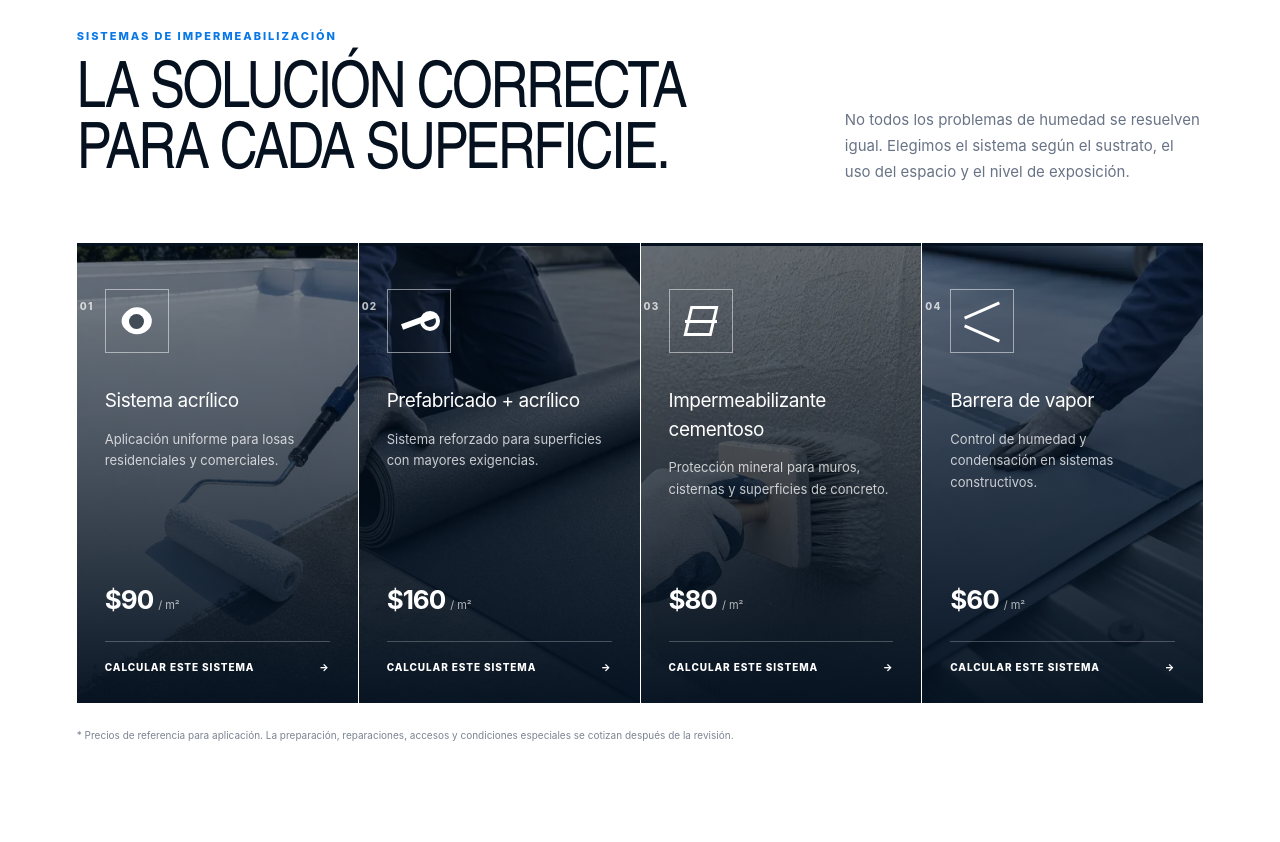
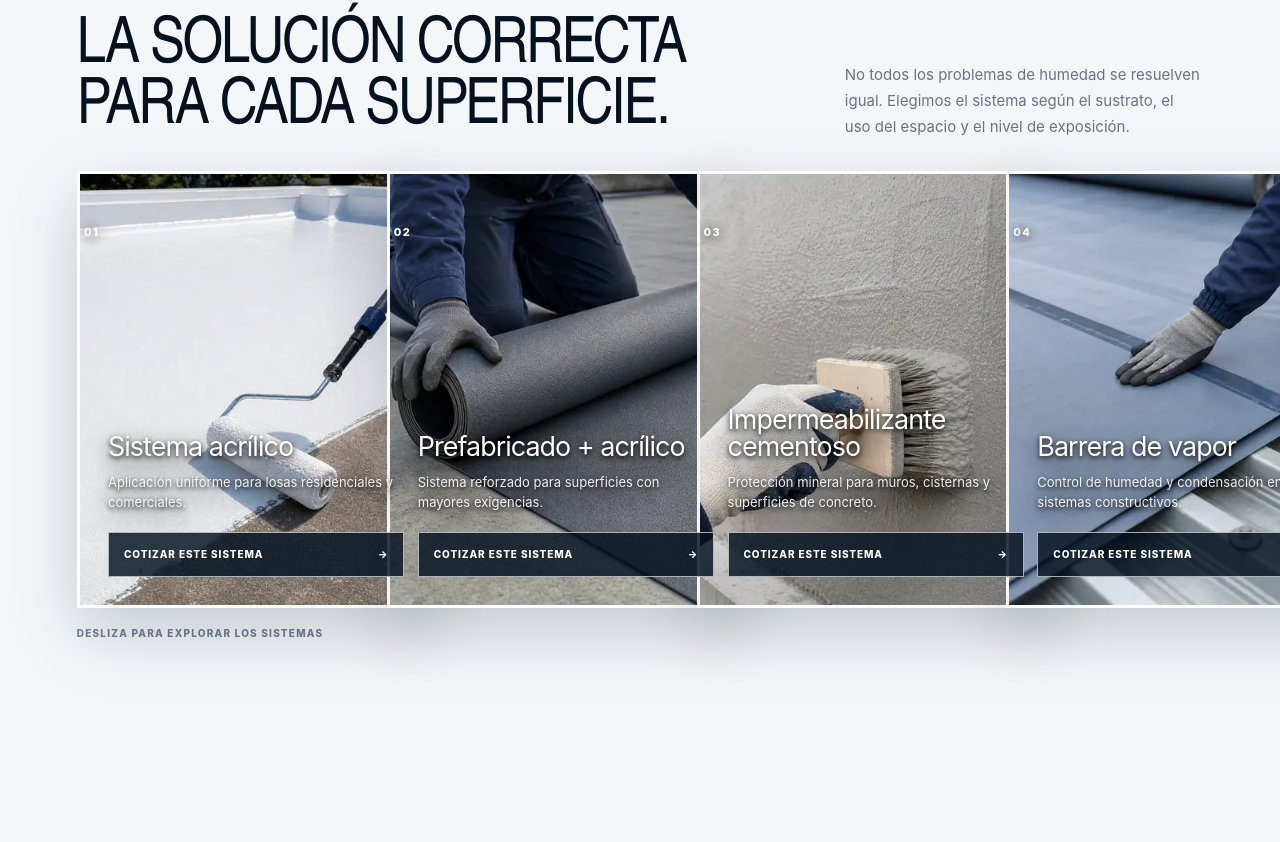
Before and after one commit to Rodrigoloh/ImperTech, a Next.js app: page / in a window 1280 px wide. Shown: the part 958-1800 px from the top of the page. Built offline with nearby package versions, Linux system fonts and the light colour scheme.

Commit message:
Rediseña carrusel de servicios y simplifica hero

```diff
--- a/app/globals.css
+++ b/app/globals.css
@@ -222,7 +222,7 @@
   left: clamp(24px, 6vw, 96px);
   max-width: 690px;
   position: absolute;
-  top: 184px;
+  top: 150px;
   z-index: 2;
 }
 
@@ -241,6 +241,7 @@
 
 .hero h1,
 .section h2,
+.systems-scroll h2,
 .process-section h2,
 .equipment h2,
 .structures h2,
@@ -397,8 +398,8 @@
 }
 
 .sika-logo {
-  height: 66px;
-  width: 112px;
+  height: 58px;
+  width: 142px;
 }
 
 .brand-strip i {
@@ -442,27 +443,64 @@
   max-width: 480px;
 }
 
+.systems-scroll {
+  background: #f4f7fa;
+  height: 320vh;
+  position: relative;
+}
+
+.systems-sticky {
+  display: flex;
+  flex-direction: column;
+  height: 100svh;
+  justify-content: center;
+  overflow: hidden;
+  padding: 44px 0 24px;
+  position: sticky;
+  top: 0;
+}
+
+.systems-sticky .section-heading {
+  margin-bottom: 30px;
+  padding: 0 clamp(24px, 6vw, 96px);
+  width: 100%;
+}
+
+.system-viewport {
+  overflow: visible;
+  width: 100%;
+}
+
 .system-grid {
-  display: grid;
-  gap: 1px;
-  grid-template-columns: repeat(4, 1fr);
-  margin: 0 auto;
-  max-width: 1370px;
+  --systems-x: 0px;
+  align-items: stretch;
+  display: flex;
+  margin-left: clamp(24px, 6vw, 96px);
+  padding-right: 12vw;
+  transform: translate3d(var(--systems-x), 0, 0);
+  transition: transform 0.08s linear;
+  width: max-content;
+  will-change: transform;
 }
 
 .system-card {
-  background: var(--ink);
-  border-top: 3px solid transparent;
-  display: flex;
+  aspect-ratio: 0.82;
+  border: 3px solid rgba(255, 255, 255, 0.92);
+  box-shadow: 0 24px 65px rgba(3, 19, 38, 0.2);
+  display: flex;
+  flex: 0 0 clamp(300px, 28vw, 410px);
   flex-direction: column;
-  min-height: 460px;
+  justify-content: flex-end;
   overflow: hidden;
   padding: 28px;
   position: relative;
   transition:
-    background 0.25s ease,
-    border-color 0.25s ease,
-    transform 0.25s ease;
+    box-shadow 0.3s ease,
+    transform 0.3s ease;
+}
+
+.system-card + .system-card {
+  margin-left: clamp(-58px, -3.8vw, -34px);
 }
 
 .system-photo {
@@ -476,28 +514,14 @@
   z-index: 0;
 }
 
-.system-card::after {
-  background: linear-gradient(
-    180deg,
-    rgba(3, 16, 31, 0.48) 0%,
-    rgba(3, 16, 31, 0.7) 48%,
-    rgba(3, 16, 31, 0.97) 100%
-  );
-  content: "";
-  inset: 0;
-  position: absolute;
-  z-index: 1;
-}
-
 .system-card:hover {
-  border-color: #70c3ff;
-  box-shadow: 0 25px 60px rgba(4, 20, 39, 0.24);
-  transform: translateY(-6px);
-  z-index: 2;
+  box-shadow: 0 30px 80px rgba(3, 19, 38, 0.32);
+  transform: translateY(-8px);
+  z-index: 5;
 }
 
 .system-card:hover .system-photo {
-  transform: scale(1.045);
+  transform: scale(1.035);
 }
 
 .system-card > *:not(.system-photo) {
@@ -506,127 +530,42 @@
 }
 
 .card-index {
-  color: rgba(255, 255, 255, 0.72);
-  font-size: 10px;
+  color: var(--white);
+  font-size: 11px;
   font-weight: 800;
   letter-spacing: 0.12em;
   position: absolute;
-  right: 25px;
-  top: 25px;
-}
-
-.system-icon {
-  align-items: center;
-  border: 1px solid rgba(255, 255, 255, 0.5);
-  display: flex;
-  height: 64px;
-  justify-content: center;
-  margin-bottom: 34px;
-  position: relative;
-  width: 64px;
-}
-
-.system-icon::before,
-.system-icon::after,
-.system-icon i {
-  background: var(--white);
-  content: "";
-  display: block;
-  position: absolute;
-}
-
-.icon-1::before {
-  border-radius: 55% 45% 60% 40%;
-  height: 28px;
-  transform: rotate(45deg);
-  width: 28px;
-}
-
-.icon-1::after {
-  background: rgba(3, 16, 31, 0.75);
-  border-radius: 50%;
-  height: 15px;
-  width: 15px;
-}
-
-.icon-2::before {
-  height: 6px;
-  transform: rotate(-20deg);
-  width: 35px;
-}
-
-.icon-2::after {
-  border: 4px solid var(--white);
-  border-radius: 50%;
-  background: transparent;
-  height: 20px;
-  right: 10px;
-  width: 20px;
-}
-
-.icon-3::before {
-  background: transparent;
-  border: 3px solid var(--white);
-  height: 30px;
-  transform: skew(-13deg);
-  width: 28px;
-}
-
-.icon-3::after {
-  height: 3px;
-  width: 32px;
-}
-
-.icon-4::before {
-  height: 3px;
-  top: 19px;
-  transform: rotate(-24deg);
-  width: 38px;
-}
-
-.icon-4::after {
-  bottom: 17px;
-  height: 3px;
-  transform: rotate(24deg);
-  width: 38px;
-}
-
-.system-card h3 {
+  right: 24px;
+  text-shadow: 0 2px 12px rgba(0, 0, 0, 0.9);
+  top: 22px;
+}
+
+.system-card-copy {
+  margin-top: auto;
+  text-shadow:
+    0 2px 5px rgba(0, 0, 0, 0.95),
+    0 8px 24px rgba(0, 0, 0, 0.8);
+}
+
+.system-card-copy h3 {
   color: var(--white);
-  font-size: 19px;
-  letter-spacing: -0.025em;
-  margin: 0 0 13px;
-}
-
-.system-card > p {
-  color: rgba(255, 255, 255, 0.76);
+  font-size: clamp(24px, 2.1vw, 34px);
+  letter-spacing: -0.035em;
+  line-height: 1;
+  margin: 0 0 12px;
+}
+
+.system-card-copy p {
+  color: rgba(255, 255, 255, 0.92);
   font-size: 13px;
-  line-height: 1.65;
-  margin: 0 0 27px;
-}
-
-.price {
-  align-items: baseline;
-  display: flex;
-  gap: 5px;
-  margin-top: auto;
-}
-
-.price strong {
-  color: var(--white);
-  font-size: 26px;
-  letter-spacing: -0.04em;
-}
-
-.price span {
-  color: rgba(255, 255, 255, 0.68);
-  font-size: 11px;
+  line-height: 1.55;
+  margin: 0;
+  max-width: 310px;
 }
 
 .system-card button {
-  background: none;
-  border: 0;
-  border-top: 1px solid rgba(255, 255, 255, 0.24);
+  background: rgba(3, 16, 31, 0.82);
+  border: 1px solid rgba(255, 255, 255, 0.65);
   color: var(--white);
   cursor: pointer;
   display: flex;
@@ -634,18 +573,19 @@
   font-weight: 800;
   justify-content: space-between;
   letter-spacing: 0.09em;
-  margin-top: 22px;
-  padding: 18px 0 0;
+  margin-top: 20px;
+  padding: 14px 15px;
   text-align: left;
   text-transform: uppercase;
 }
 
-.price-note {
-  color: #7b8592;
+.systems-scroll-hint {
+  color: #718092;
   font-size: 10px;
-  line-height: 1.6;
-  margin: 24px auto 0;
-  max-width: 1370px;
+  font-weight: 800;
+  letter-spacing: 0.12em;
+  margin: 18px clamp(24px, 6vw, 96px) 0;
+  text-transform: uppercase;
 }
 
 .process-section {
@@ -1579,12 +1519,12 @@
   .hero-copy {
     left: 22px;
     right: 22px;
-    top: 140px;
+    top: 180px;
   }
 
   .hero-brand-card {
     right: 18px;
-    top: 88px;
+    top: 24px;
     width: 175px;
   }
 
@@ -1682,30 +1622,39 @@
   }
 
   .system-grid {
-    grid-template-columns: 1fr;
+    margin-left: 22px;
+    padding-right: 22px;
   }
 
   .system-card {
-    min-height: 440px;
+    flex-basis: 82vw;
+    min-height: 390px;
     padding: 26px;
   }
 
-  .system-photo {
-    height: 100%;
-    inset: 0;
-  }
-
-  .system-card .system-icon {
-    height: 52px;
-    margin-bottom: 22px;
-    width: 52px;
-  }
-
-  .system-card .card-index {
-    background: rgba(3, 16, 31, 0.78);
-    color: var(--white);
-    padding: 8px 10px;
-    top: 14px;
+  .system-card + .system-card {
+    margin-left: -26px;
+  }
+
+  .systems-scroll {
+    height: 300vh;
+  }
+
+  .systems-sticky {
+    padding: 34px 0 18px;
+  }
+
+  .systems-sticky .section-heading {
+    margin-bottom: 20px;
+    padding: 0 22px;
+  }
+
+  .systems-sticky .section-heading h2 {
+    font-size: 38px;
+  }
+
+  .systems-scroll-hint {
+    margin: 14px 22px 0;
   }
 
   .process-section {
@@ -1892,4 +1841,18 @@
   .hero-sprayer {
     --sprayer-x: 0px !important;
   }
-}
+
+  .systems-scroll {
+    height: auto;
+  }
+
+  .systems-sticky {
+    height: auto;
+    position: relative;
+  }
+
+  .system-grid {
+    overflow-x: auto;
+    transform: none !important;
+  }
+}
--- a/app/page.tsx
+++ b/app/page.tsx
@@ -93,6 +93,8 @@
   const [currentProject, setCurrentProject] = useState(0);
   const sprayerRef = useRef<HTMLDivElement>(null);
   const applicationRef = useRef<HTMLElement>(null);
+  const systemsRef = useRef<HTMLElement>(null);
+  const systemsTrackRef = useRef<HTMLDivElement>(null);
 
   useEffect(() => {
     let frame = 0;
@@ -127,6 +129,24 @@
         applicationRef.current.style.setProperty(
           "--application-copy-y",
           `${(0.5 - progress) * 34}px`,
+        );
+      }
+
+      if (systemsRef.current && systemsTrackRef.current) {
+        const rect = systemsRef.current.getBoundingClientRect();
+        const scrollDistance = Math.max(
+          1,
+          systemsRef.current.offsetHeight - window.innerHeight,
+        );
+        const progress = Math.min(1, Math.max(0, -rect.top / scrollDistance));
+        const sidePadding = window.innerWidth <= 760 ? 22 : 96;
+        const maxTranslate = Math.max(
+          0,
+          systemsTrackRef.current.scrollWidth - window.innerWidth + sidePadding,
+        );
+        systemsTrackRef.current.style.setProperty(
+          "--systems-x",
+          `${-progress * maxTranslate}px`,
         );
       }
     };
@@ -187,22 +207,6 @@
 
   return (
     <main>
-      <header className="site-header">
-        <a className="brand" href="#inicio" aria-label="Impertech, ir al inicio">
-          <img src="/impertech-logo-contrast.png" alt="Impertech" />
-        </a>
-        <nav aria-label="Navegación principal">
-          <a href="#servicios">Sistemas</a>
-          <a href="#proceso">Proceso</a>
-          <a href="#estructuras">Estructuras</a>
-          <a href="#cotizador">Cotizador</a>
-        </nav>
-        <a className="header-phone" href={`tel:+${PHONE_CALL}`}>
-          <span>Llámanos</span>
-          442 118 6062
-        </a>
-      </header>
-
       <section className="hero" id="inicio">
         <img
           className="hero-image"
@@ -221,7 +225,6 @@
           </div>
         </div>
         <div className="hero-copy">
-          <p className="eyebrow">Impermeabilización · Querétaro y alrededores</p>
           <h1>
             Tu propiedad,
             <span> protegida de raíz.</span>
@@ -286,7 +289,8 @@
         </small>
       </section>
 
-      <section className="section systems" id="servicios">
+      <section className="systems-scroll" id="servicios" ref={systemsRef}>
+        <div className="systems-sticky">
           <div className="section-heading">
             <div>
               <p className="eyebrow blue">Sistemas de impermeabilización</p>
@@ -298,7 +302,8 @@
               exposición.
             </p>
           </div>
-        <div className="system-grid">
+          <div className="system-viewport">
+            <div className="system-grid" ref={systemsTrackRef}>
               {services.map((service, index) => (
                 <article className="system-card" key={service.id}>
                   <img
@@ -308,14 +313,9 @@
                     loading="lazy"
                   />
                   <span className="card-index">0{index + 1}</span>
-              <div className={`system-icon icon-${index + 1}`} aria-hidden="true">
-                <i />
-              </div>
+                  <div className="system-card-copy">
                     <h3>{service.name}</h3>
                     <p>{service.description}</p>
-              <div className="price">
-                <strong>{money(service.price)}</strong>
-                <span>/ {service.unit}</span>
                   </div>
                   <button
                     type="button"
@@ -326,15 +326,16 @@
                         ?.scrollIntoView({ behavior: "smooth" });
                     }}
                   >
-                Calcular este sistema <span aria-hidden="true">→</span>
+                    Cotizar este sistema <span aria-hidden="true">→</span>
                   </button>
                 </article>
               ))}
             </div>
-        <p className="price-note">
-          * Precios de referencia para aplicación. La preparación, reparaciones,
-          accesos y condiciones especiales se cotizan después de la revisión.
+          </div>
+          <p className="systems-scroll-hint">
+            Desliza para explorar los sistemas
           </p>
+        </div>
       </section>
 
       <section className="process-section" id="proceso">
```
Lines whose indentation alone changed are shown as unchanged.
